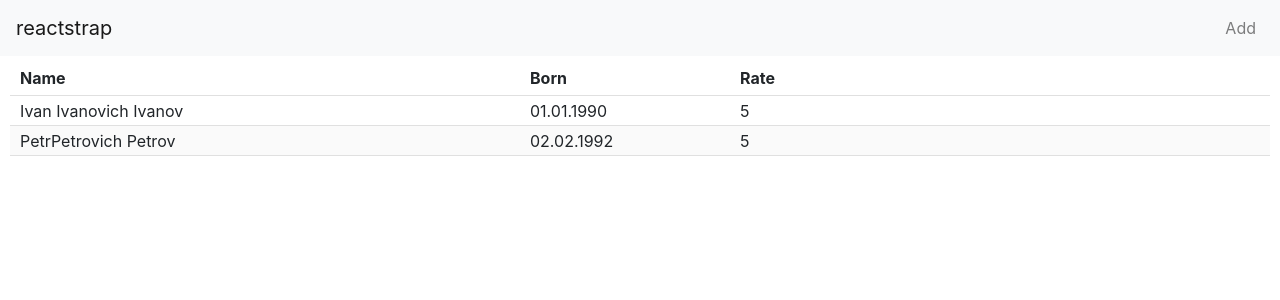
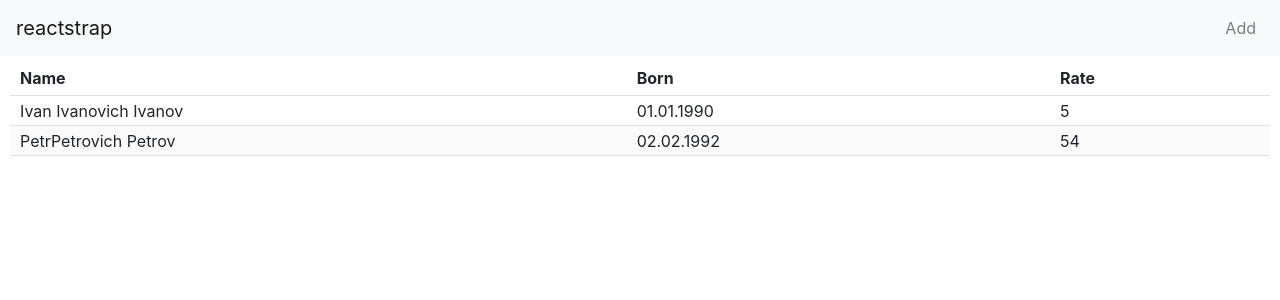
Before and after one commit to salewan/students-demo, a React (Create React App) app: page / in a window 1280 px wide. Shown: the top 300 px of the page. Built offline with nearby package versions, Linux system fonts and the light colour scheme.

Commit message:
deletion confirm

```diff
--- a/src/components/students/students.css
+++ b/src/components/students/students.css
@@ -38,3 +38,16 @@
     font-size: 1em;
     color: #bdbdbd;
 }
+
+.ReactVirtualized__Table__row button {
+    line-height: 1;
+    display: none;
+}
+.ReactVirtualized__Table__row:hover button {
+    display: block;
+}
+
+.userName {
+    font-weight: bold;
+    font-size: 1.5em;
+}
--- a/src/components/students/students.jsx
+++ b/src/components/students/students.jsx
@@ -1,26 +1,53 @@
-import React from 'react';
+import React, {useState} from 'react';
 import { Column, Table, AutoSizer} from 'react-virtualized';
+import { Button, Modal, ModalHeader, ModalBody, ModalFooter } from 'reactstrap';
 
 import './students.css';
 
 const list = [
   {
-    fio: 'Ivan Ivanovich Ivanov',
+    name: 'Ivan Ivanovich Ivanov',
     born: '01.01.1990',
     rate: 5
   },
   {
-    fio: 'PetrPetrovich Petrov',
+    name: 'PetrPetrovich Petrov',
     born: '02.02.1992',
-    rate: 5
+    rate: 54
   },
-]
+];
 
+const rowClassName = ({index}) => {
+  if (index < 0) {
+    return 'headerRow';
+  } else {
+    return index % 2 === 0 ? 'evenRow' : 'oddRow';
+  }
+};
 
-class Students extends React.PureComponent {
+const Students = () => {
 
-  render() {
-    return <AutoSizer>
+  const [deletionContext, setDeletionContext] = useState({isOpen: false, user: null});
+
+  const closeDeletionModal = () => setDeletionContext({user: null, isOpen: false});
+  const openDeletionModal = (user) => () => setDeletionContext({user, isOpen: true});
+
+  const cellRenderer = ({rowData, cellData}) => {
+    return <div>
+      {cellData}
+      <Button
+        color="primary"
+        size="sm"
+        style={{float: 'right'}}
+        onClick={openDeletionModal({...rowData})}
+      >
+        kick out
+      </Button>
+    </div>
+  };
+
+  return <>
+    <AutoSizer>
       {({ height, width }) =>
         <Table
           width={width}
@@ -30,35 +57,43 @@ class Students extends React.PureComponent {
           rowCount={list.length}
           rowGetter={({index}) => list[index]}
           headerClassName='headerColumn'
-          rowClassName={this._rowClassName}
+          rowClassName={rowClassName}
         >
           <Column
             label='Name'
-            dataKey='fio'
+            dataKey='name'
             width={500}
+            flexGrow={1}
           />
           <Column
             width={200}
             label='Born'
             dataKey='born'
+            flexGrow={2}
           />
           <Column
             width={200}
             label={"Rate"}
             dataKey='rate'
+            cellRenderer={cellRenderer}
           />
         </Table>
       }
     </AutoSizer>
-  }
 
-  _rowClassName({index}) {
-    if (index < 0) {
-      return 'headerRow';
-    } else {
-      return index % 2 === 0 ? 'evenRow' : 'oddRow';
-    }
-  }
+    <Modal isOpen={deletionContext.isOpen} toggle={closeDeletionModal} >
+      <ModalHeader toggle={closeDeletionModal}>Are you sure?</ModalHeader>
+      <ModalBody>
+        The student
+        {' '}<span className="userName">{deletionContext.user && deletionContext.user.name}</span>{' '}
+        is going to be deleted.
+      </ModalBody>
+      <ModalFooter>
+        <Button color="primary" onClick={closeDeletionModal}>Yes</Button>{' '}
+        <Button color="secondary" onClick={closeDeletionModal}>No</Button>
+      </ModalFooter>
+    </Modal>
+  </>
 };
 
 export default Students;
```
